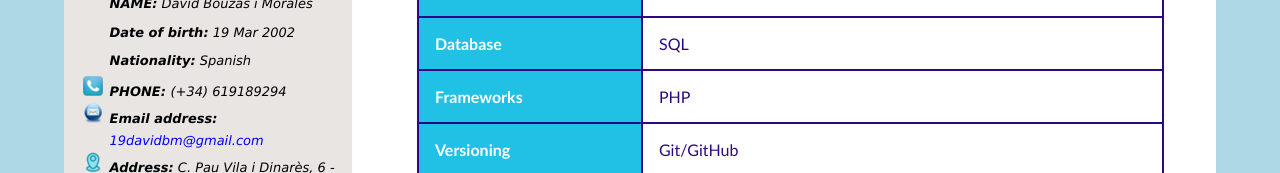
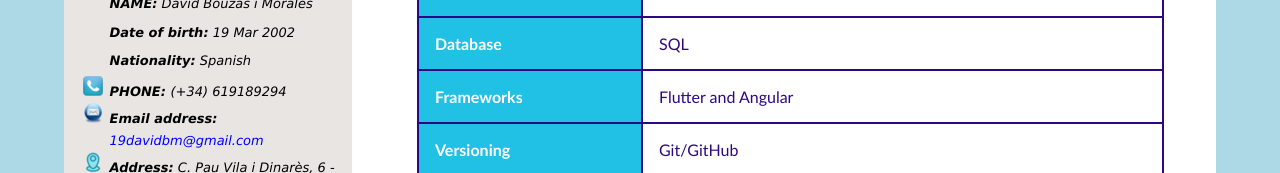
Before and after one commit to DavidBM19/P1_CV, a plain HTML site: page digitalSkills.html in a window 1280 px wide. Shown: the part 457-630 px from the top of the page. Drawn offline with Linux system fonts and the light colour scheme.

Commit message:
Canviats frameworks

```diff
--- a/digitalSkills.html
+++ b/digitalSkills.html
@@ -109,7 +109,7 @@
 				</tr>
 				<tr>
 					<th>Frameworks</th>
-					<td>PHP</td>
+					<td>Flutter and Angular</td>
 				</tr>
 				<tr>
 					<th>Versioning</th>
```
